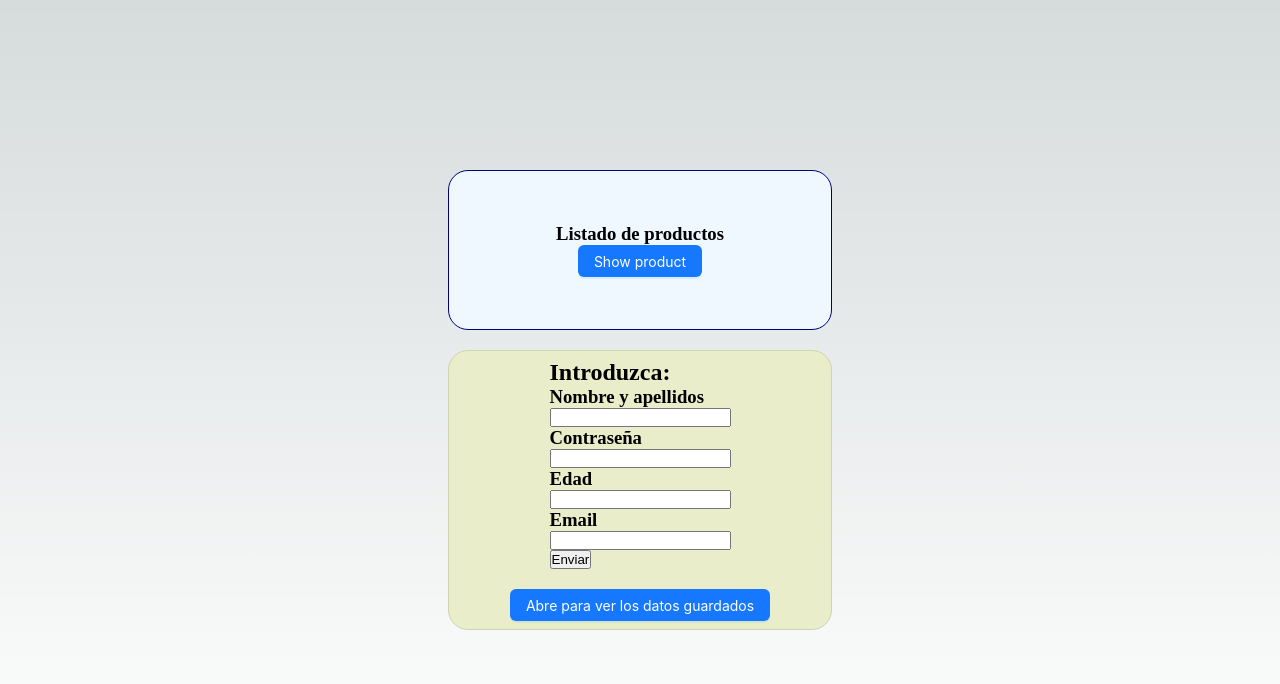
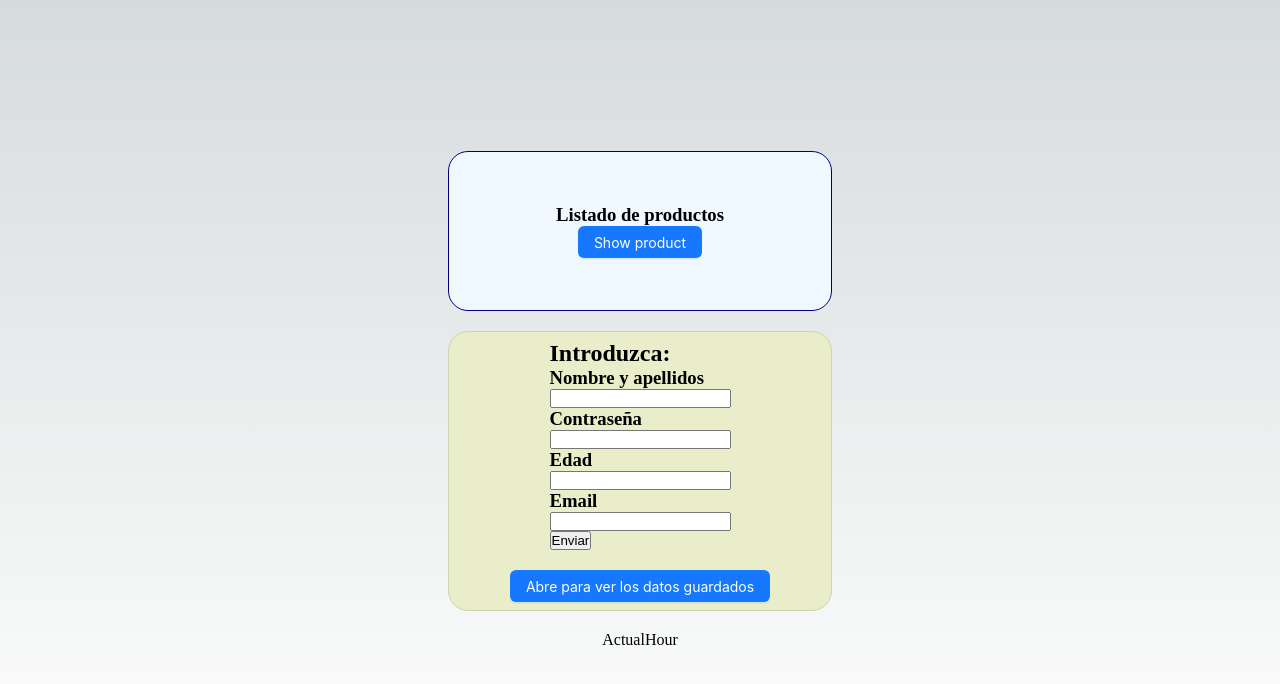
Before and after one commit to Aluonam/pt_191223, a Next.js app: page / in a window 1280 px wide. Shown: the top 684 px of the page. Built offline with nearby package versions, Linux system fonts and the light colour scheme.

Commit message:
feat: create and import component

```diff
--- a/pages/index.js
+++ b/pages/index.js
@@ -2,6 +2,7 @@ import Head from 'next/head'
 import styles from '@/styles/Home.module.css'
 import ProductData from '@/screen/components/ProductData'
 import FormWithUseForm from '@/screen/components/FormWithUseForm'
+import ActualHour from '@/screen/components/ActualHour'
 
 
 export default function Home() {
@@ -16,6 +17,7 @@ export default function Home() {
       <main className={`${styles.main}`}>
         <ProductData></ProductData>
         <FormWithUseForm></FormWithUseForm>
+        <ActualHour></ActualHour>
       </main>
     </>
   )
--- /dev/null
+++ b/screen/components/ActualHour.jsx
@@ -0,0 +1,9 @@
+import React from 'react'
+
+const ActualHour = () => {
+  return (
+    <div>ActualHour</div>
+  )
+}
+
+export default ActualHour
```
